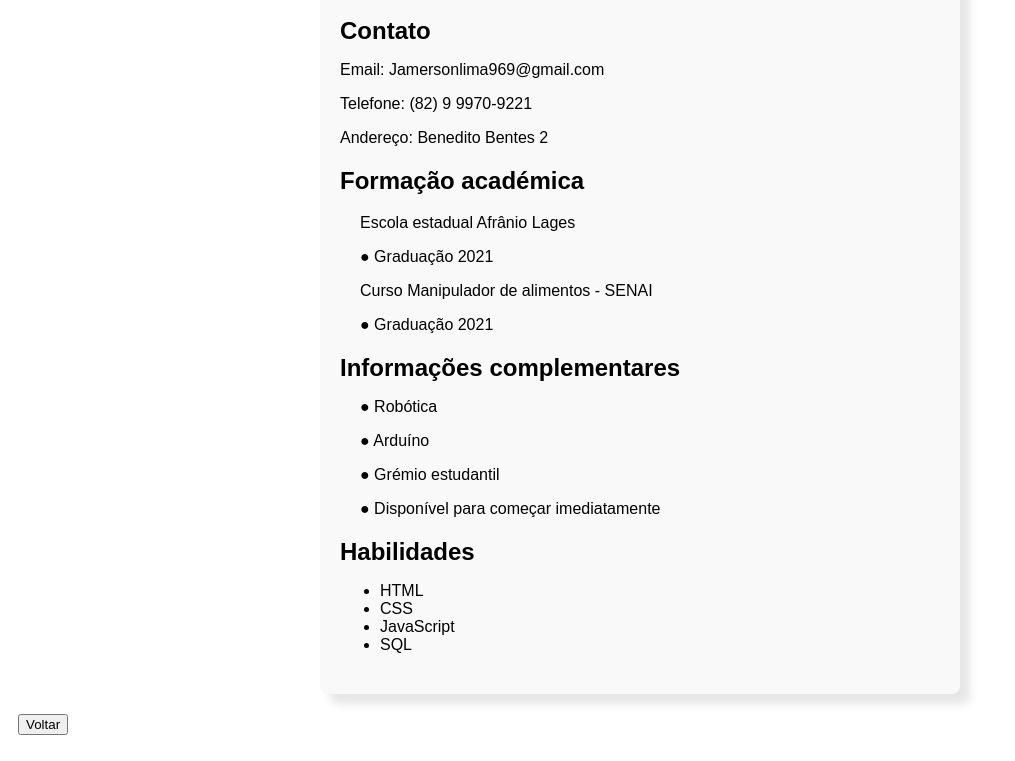
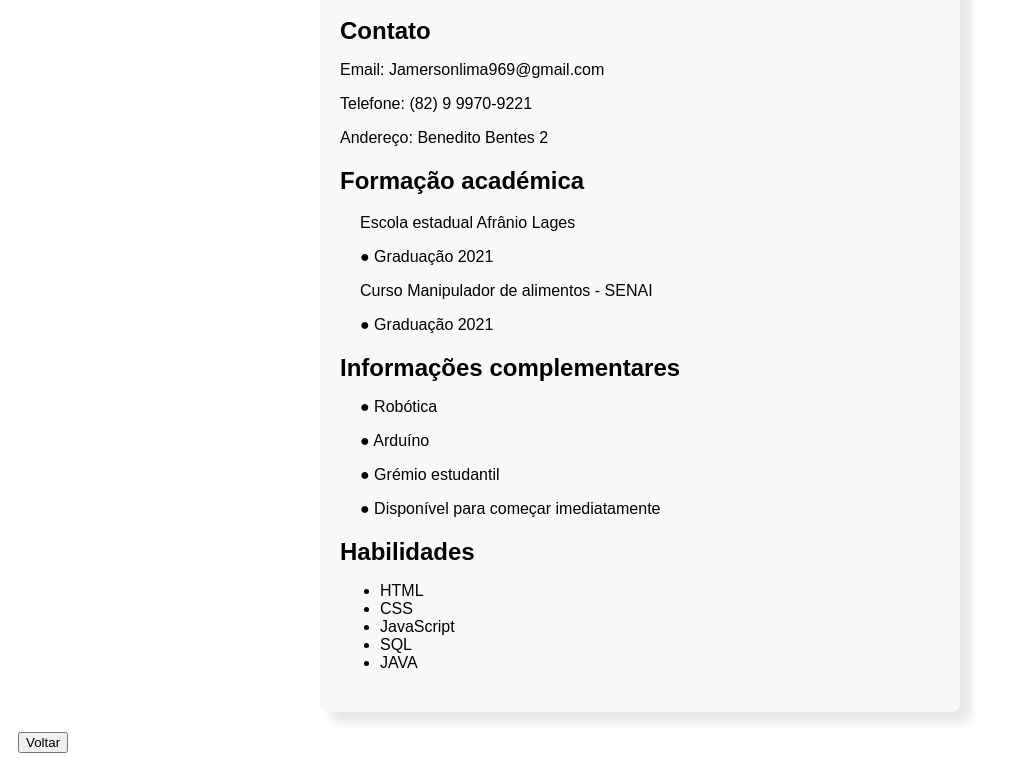
Before and after one commit to Jameswtos/portifolio, a plain HTML site: page curriculo.html in a window 1280 px wide. Shown: the part 135-896 px from the top of the page, without its empty margins (0-1015 px from the left). Drawn offline with Linux system fonts and the light colour scheme.

Commit message:
Update curriculo.html

```diff
--- a/curriculo.html
+++ b/curriculo.html
@@ -39,12 +39,10 @@
     <div class="section">
         <h2>Informações complementares</h2>
         <div class="exp">
-
             <p>● Robótica</p>
             <p>● Arduíno</p>
             <p>● Grémio estudantil</p>
             <p>● Disponível para começar imediatamente</p>
-
         </div>
     </div>
     <div class="section">
@@ -54,9 +52,9 @@
             <li>CSS</li>
             <li>JavaScript</li>
             <li>SQL</li>
+            <li>JAVA</li>
         </ul>
     </div>
-
 </div>
 <button onclick="window.history.back()">Voltar</button>
 </body>
```
